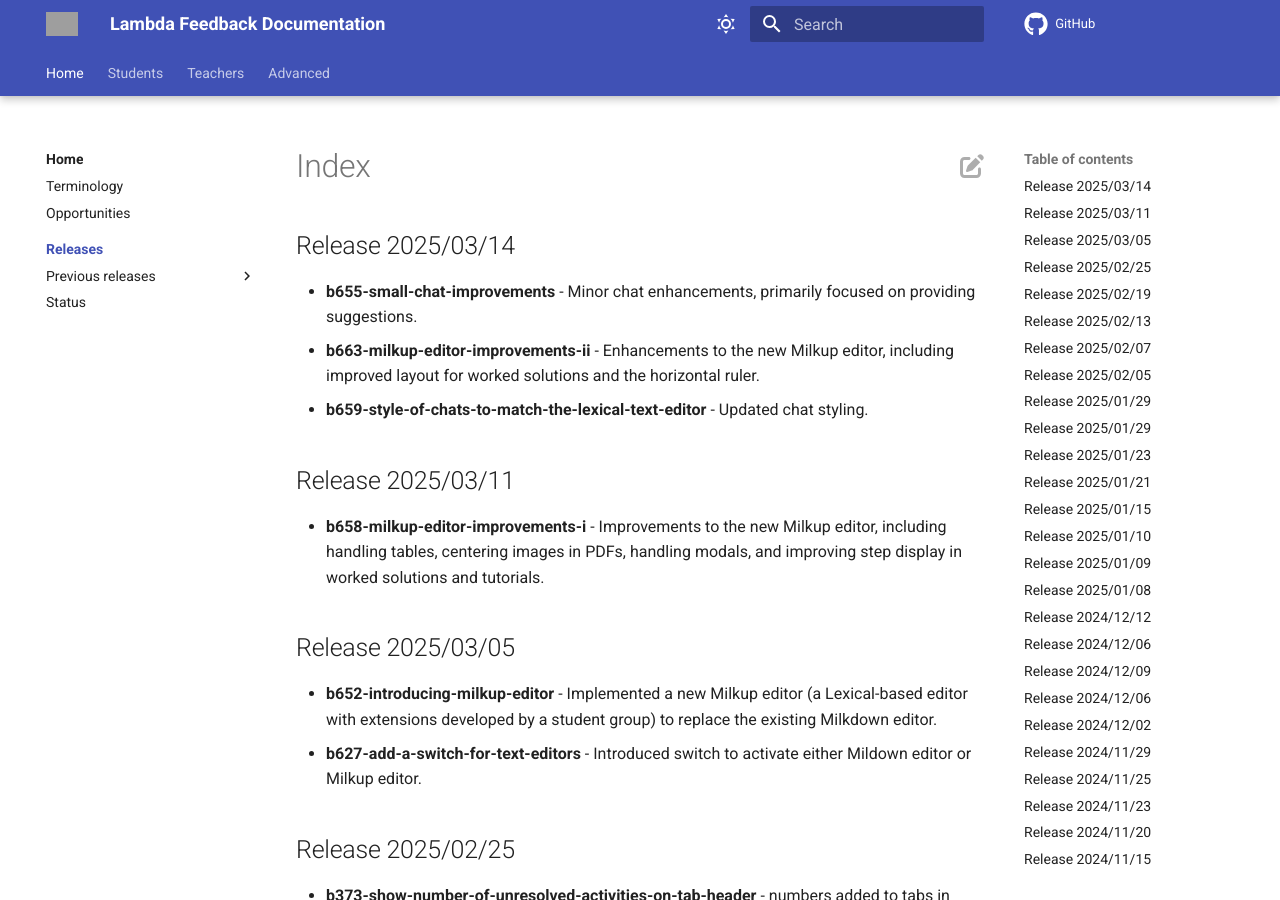
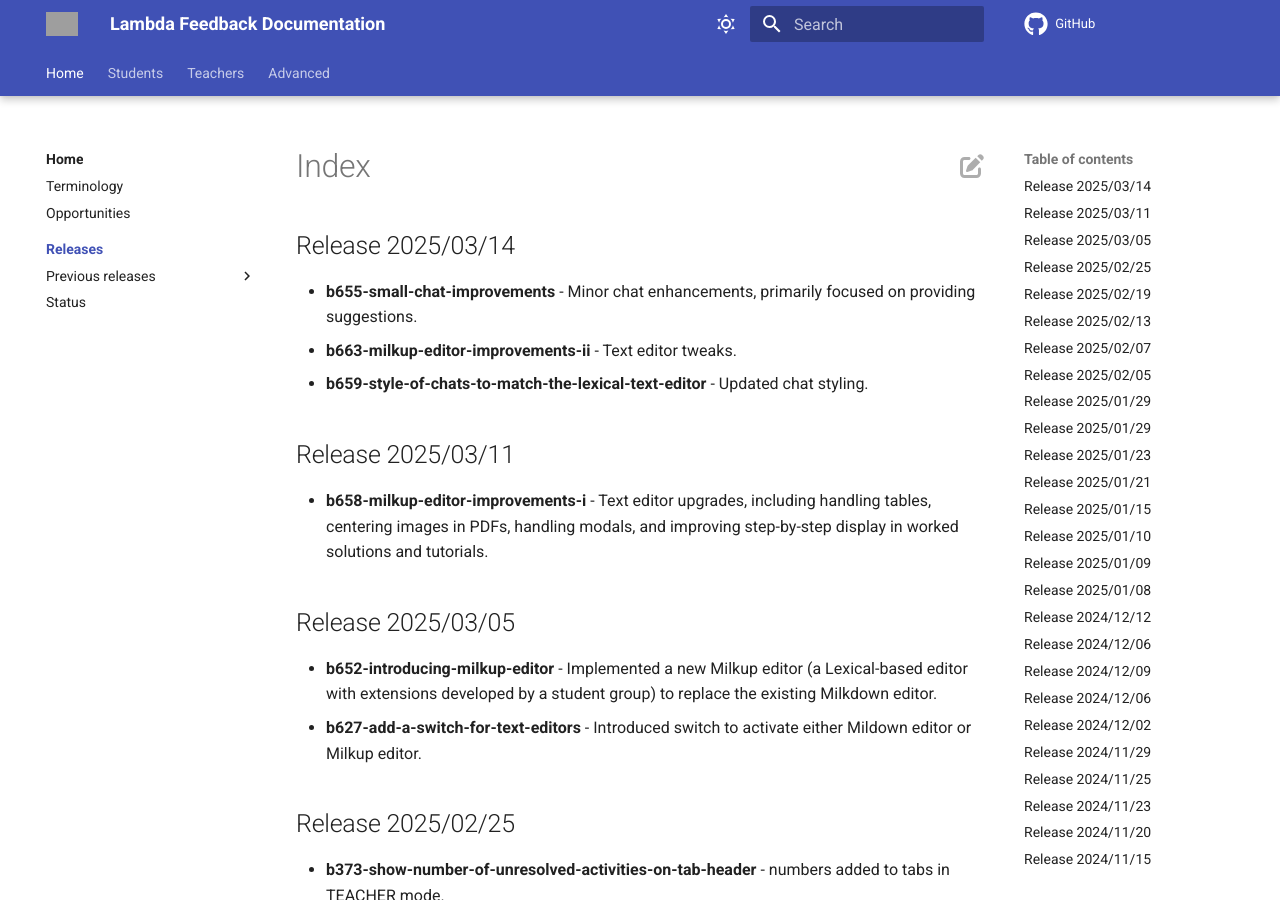
Before and after one commit to lambda-feedback/user-documentation, an MkDocs documentation site: the page built from docs/releases/index.md, in a window 1280 px wide and 900 px high. Built offline with MkDocs 1.6.1 and Material for MkDocs 9.7.7, drawn with Linux system fonts in a browser that asks for light colours; comment, search, counter and statistics services are not loaded; grey boxes are pictures that could not be loaded.

Commit message:
Release notes tweaks

```diff
--- a/docs/releases/index.md
+++ b/docs/releases/index.md
@@ -1,12 +1,12 @@
 ## Release 2025/03/14
 
 - **b655-small-chat-improvements** - Minor chat enhancements, primarily focused on providing suggestions.
-- **b663-milkup-editor-improvements-ii** - Enhancements to the new Milkup editor, including improved layout for worked solutions and the horizontal ruler.
+- **b663-milkup-editor-improvements-ii** - Text editor tweaks.
 - **b659-style-of-chats-to-match-the-lexical-text-editor** - Updated chat styling.
 
 ## Release 2025/03/11
 
-- **b658-milkup-editor-improvements-i** - Improvements to the new Milkup editor, including handling tables, centering images in PDFs, handling modals, and improving step display in worked solutions and tutorials.
+- **b658-milkup-editor-improvements-i** - Text editor upgrades, including handling tables, centering images in PDFs, handling modals, and improving step-by-step display in worked solutions and tutorials.
 
 ## Release 2025/03/05
 
```
